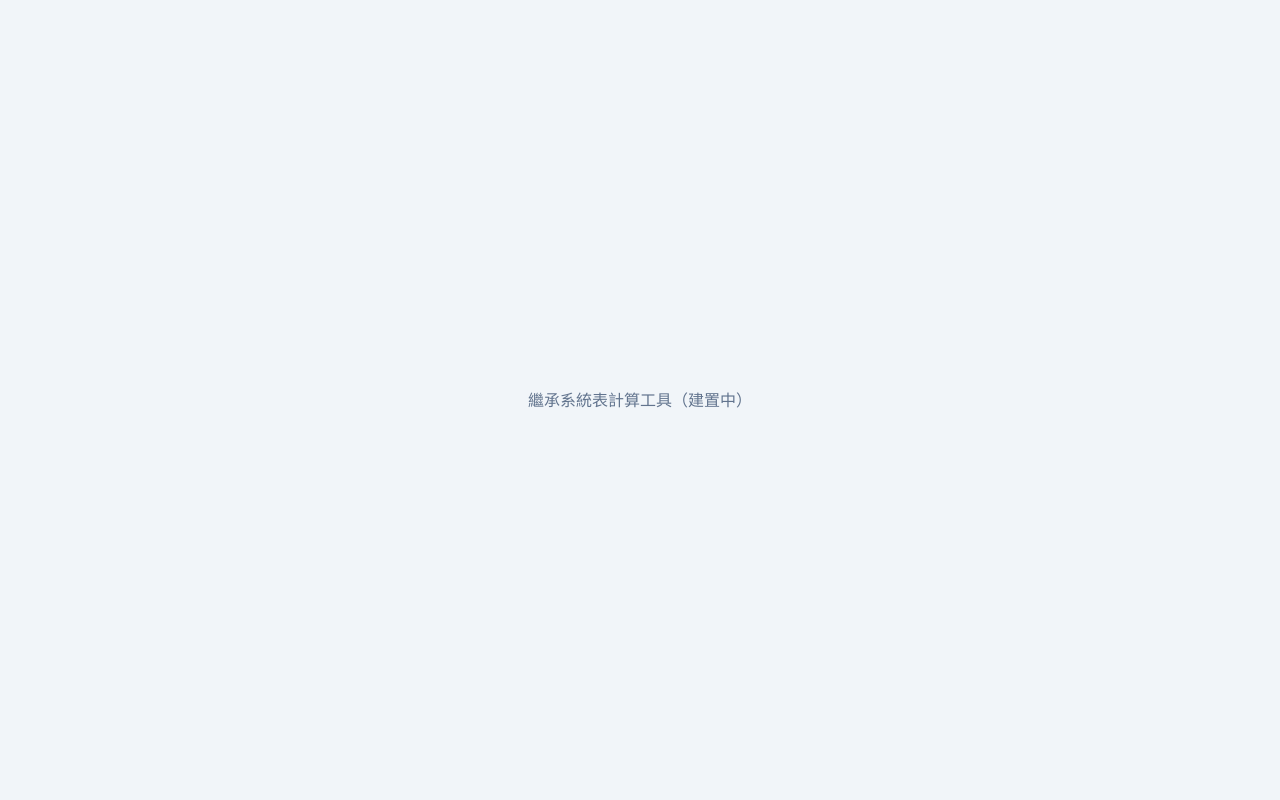
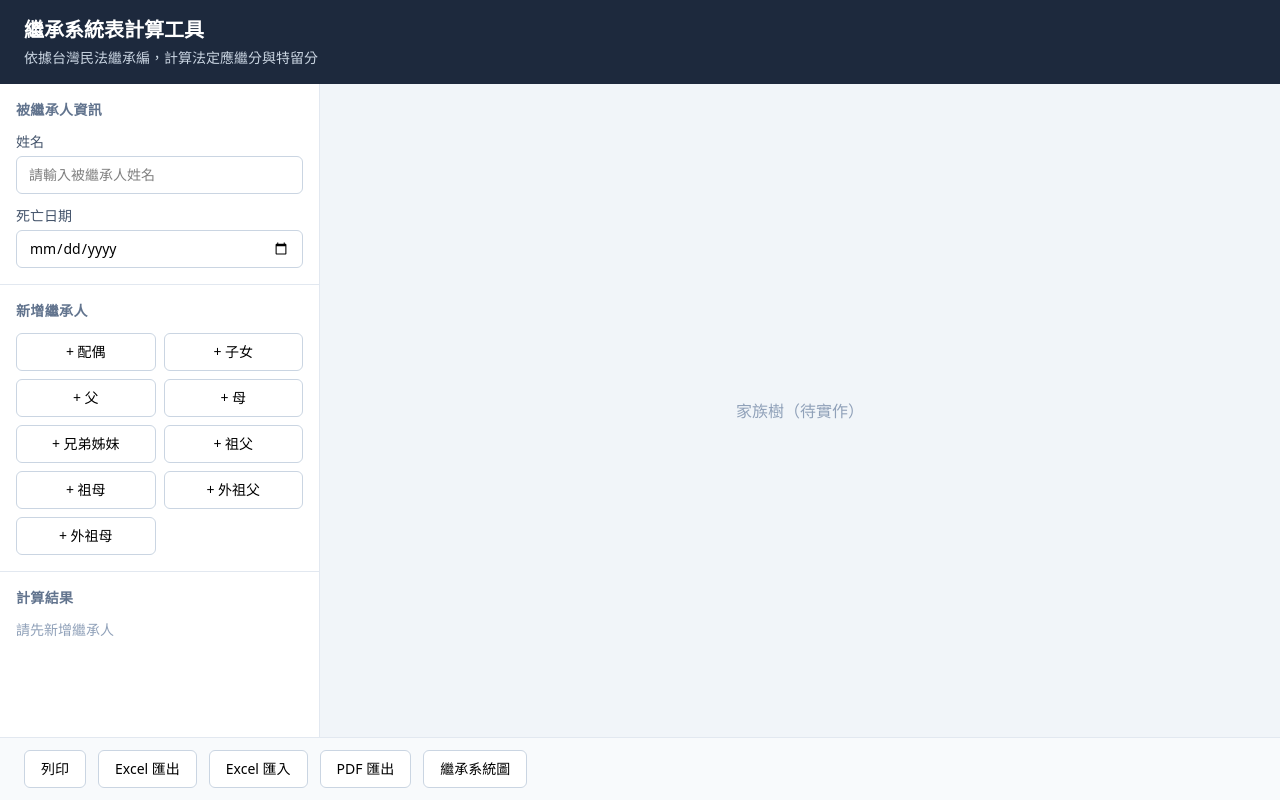
Before and after one commit to white1033/taiwan-inheritance-calculator, a React (Vite) app: page / in a window 1280 px wide. Built offline with nearby package versions, Linux system fonts and the light colour scheme.

Commit message:
feat: add app shell with header, left panel, and export toolbar

```diff
--- a/src/App.tsx
+++ b/src/App.tsx
@@ -1,7 +1,21 @@
+import { InheritanceProvider } from './context/InheritanceContext';
+import { Header } from './components/Header';
+import { LeftPanel } from './components/LeftPanel';
+import { ExportToolbar } from './components/ExportToolbar';
+
 export default function App() {
   return (
-    <div className="h-screen flex items-center justify-center bg-slate-100 text-slate-500">
-      繼承系統表計算工具（建置中）
-    </div>
+    <InheritanceProvider>
+      <div className="h-screen flex flex-col">
+        <Header />
+        <div className="flex-1 flex overflow-hidden">
+          <LeftPanel />
+          <main className="flex-1 bg-slate-100 flex items-center justify-center text-slate-400">
+            <p>家族樹（待實作）</p>
+          </main>
+        </div>
+        <ExportToolbar />
+      </div>
+    </InheritanceProvider>
   );
 }
--- /dev/null
+++ b/src/components/ExportToolbar.tsx
@@ -0,0 +1,21 @@
+export function ExportToolbar() {
+  return (
+    <footer className="bg-slate-50 border-t border-slate-200 px-6 py-3 flex gap-3">
+      <button className="px-4 py-2 bg-white border border-slate-300 rounded-md text-sm hover:bg-slate-50 transition-colors">
+        列印
+      </button>
+      <button className="px-4 py-2 bg-white border border-slate-300 rounded-md text-sm hover:bg-slate-50 transition-colors">
+        Excel 匯出
+      </button>
+      <button className="px-4 py-2 bg-white border border-slate-300 rounded-md text-sm hover:bg-slate-50 transition-colors">
+        Excel 匯入
+      </button>
+      <button className="px-4 py-2 bg-white border border-slate-300 rounded-md text-sm hover:bg-slate-50 transition-colors">
+        PDF 匯出
+      </button>
+      <button className="px-4 py-2 bg-white border border-slate-300 rounded-md text-sm hover:bg-slate-50 transition-colors">
+        繼承系統圖
+      </button>
+    </footer>
+  );
+}
--- /dev/null
+++ b/src/components/Header.tsx
@@ -0,0 +1,10 @@
+export function Header() {
+  return (
+    <header className="bg-slate-800 text-white px-6 py-4">
+      <h1 className="text-xl font-bold">繼承系統表計算工具</h1>
+      <p className="text-slate-300 text-sm mt-1">
+        依據台灣民法繼承編，計算法定應繼分與特留分
+      </p>
+    </header>
+  );
+}
--- /dev/null
+++ b/src/components/LeftPanel.tsx
@@ -0,0 +1,102 @@
+import { useInheritance } from '../context/InheritanceContext';
+import type { Relation } from '../types/models';
+import { toString } from '../lib/fraction';
+
+const HEIR_BUTTONS: { label: string; relation: Relation }[] = [
+  { label: '+ 配偶', relation: '配偶' },
+  { label: '+ 子女', relation: '子女' },
+  { label: '+ 父', relation: '父' },
+  { label: '+ 母', relation: '母' },
+  { label: '+ 兄弟姊妹', relation: '兄弟姊妹' },
+  { label: '+ 祖父', relation: '祖父' },
+  { label: '+ 祖母', relation: '祖母' },
+  { label: '+ 外祖父', relation: '外祖父' },
+  { label: '+ 外祖母', relation: '外祖母' },
+];
+
+export function LeftPanel() {
+  const { state, dispatch } = useInheritance();
+  const hasSpouse = state.persons.some(p => p.relation === '配偶');
+
+  return (
+    <div className="w-80 border-r border-slate-200 bg-white flex flex-col overflow-y-auto">
+      {/* Decedent Info */}
+      <section className="p-4 border-b border-slate-200">
+        <h2 className="text-sm font-semibold text-slate-500 uppercase tracking-wide mb-3">
+          被繼承人資訊
+        </h2>
+        <div className="space-y-3">
+          <div>
+            <label className="block text-sm text-slate-600 mb-1">姓名</label>
+            <input
+              type="text"
+              value={state.decedent.name}
+              onChange={e => dispatch({ type: 'SET_DECEDENT', payload: { name: e.target.value } })}
+              className="w-full border border-slate-300 rounded-md px-3 py-2 text-sm focus:outline-none focus:ring-2 focus:ring-blue-500"
+              placeholder="請輸入被繼承人姓名"
+            />
+          </div>
+          <div>
+            <label className="block text-sm text-slate-600 mb-1">死亡日期</label>
+            <input
+              type="date"
+              value={state.decedent.deathDate || ''}
+              onChange={e => dispatch({ type: 'SET_DECEDENT', payload: { deathDate: e.target.value } })}
+              className="w-full border border-slate-300 rounded-md px-3 py-2 text-sm focus:outline-none focus:ring-2 focus:ring-blue-500"
+            />
+          </div>
+        </div>
+      </section>
+
+      {/* Add Heir Buttons */}
+      <section className="p-4 border-b border-slate-200">
+        <h2 className="text-sm font-semibold text-slate-500 uppercase tracking-wide mb-3">
+          新增繼承人
+        </h2>
+        <div className="grid grid-cols-2 gap-2">
+          {HEIR_BUTTONS.map(({ label, relation }) => {
+            const disabled = relation === '配偶' && hasSpouse;
+            return (
+              <button
+                key={relation}
+                onClick={() => dispatch({ type: 'ADD_PERSON', payload: { relation } })}
+                disabled={disabled}
+                className="px-3 py-2 text-sm border border-slate-300 rounded-md hover:bg-slate-50 disabled:opacity-40 disabled:cursor-not-allowed transition-colors"
+              >
+                {label}
+              </button>
+            );
+          })}
+        </div>
+      </section>
+
+      {/* Results Summary */}
+      <section className="p-4 flex-1">
+        <h2 className="text-sm font-semibold text-slate-500 uppercase tracking-wide mb-3">
+          計算結果
+        </h2>
+        {state.results.length === 0 ? (
+          <p className="text-sm text-slate-400">請先新增繼承人</p>
+        ) : (
+          <div className="space-y-2">
+            {state.results
+              .filter(r => r.inheritanceShare.n > 0)
+              .map(r => (
+                <div key={r.id} className="flex justify-between items-center text-sm border-b border-slate-100 pb-2">
+                  <span className="font-medium">{r.name || '(未命名)'}</span>
+                  <div className="text-right">
+                    <div className="text-blue-600 font-mono">
+                      應繼分 {toString(r.inheritanceShare)}
+                    </div>
+                    <div className="text-slate-400 font-mono text-xs">
+                      特留分 {toString(r.reservedShare)}
+                    </div>
+                  </div>
+                </div>
+              ))}
+          </div>
+        )}
+      </section>
+    </div>
+  );
+}
```
